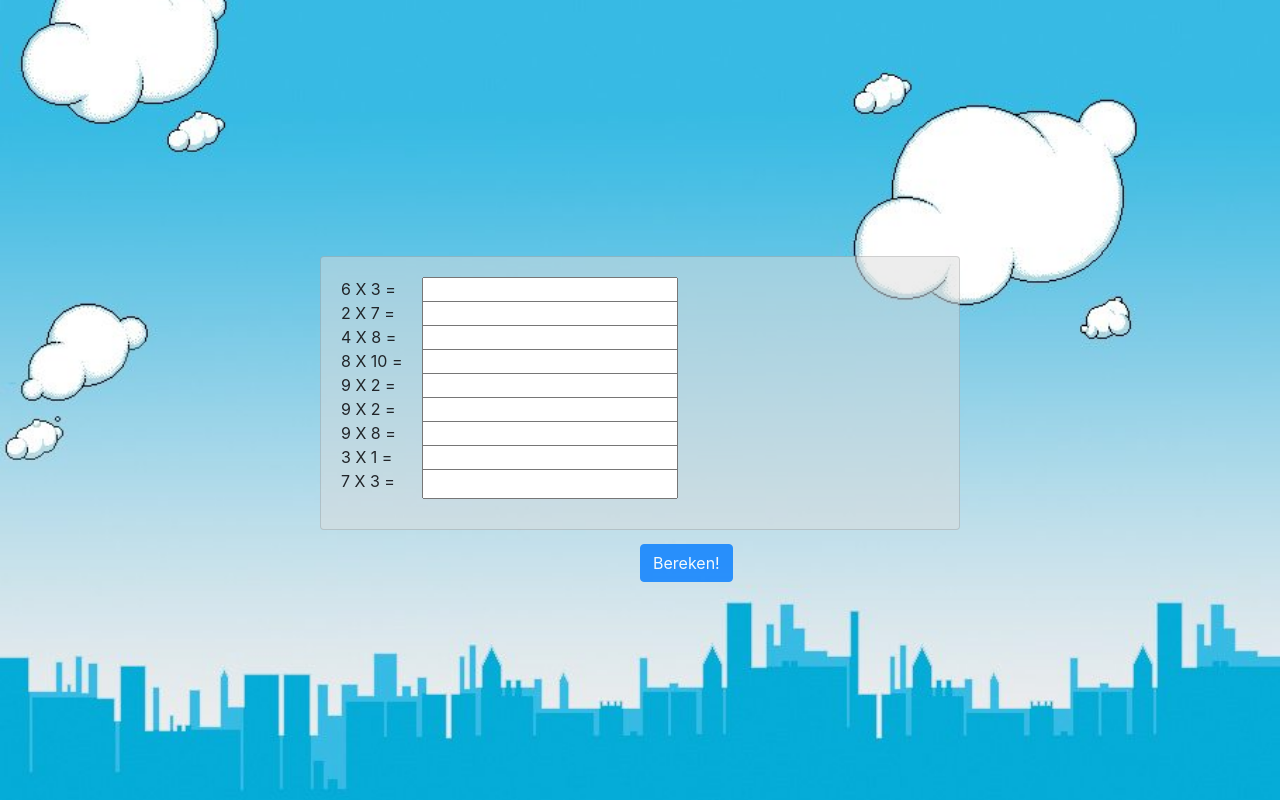
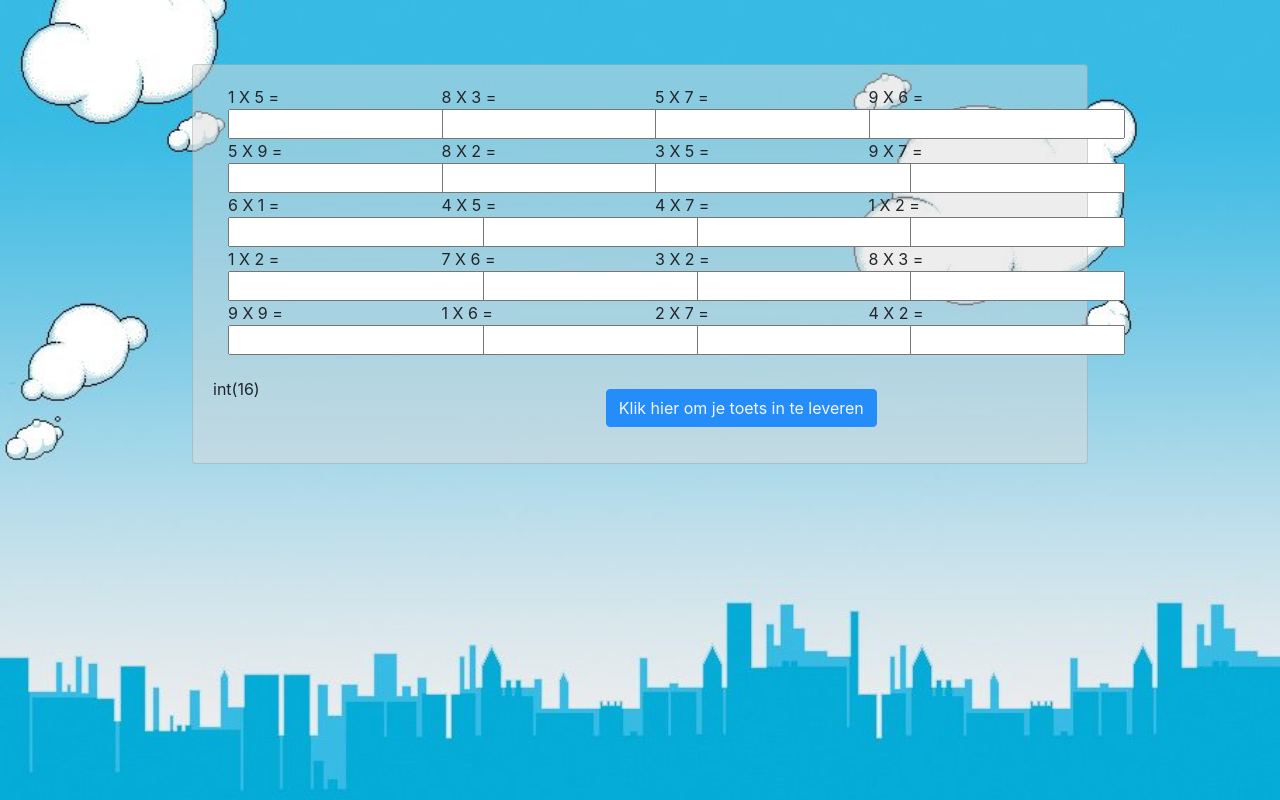
Before and after one commit to oneandonlydennis/makeathon, a PHP site: page /student/sommen.php in a window 1280 px wide. Run offline with PHP 8.4, Linux system fonts and the light colour scheme.

Commit message:
Sommen in array geplaats en preview van de declaring ervan

```diff
--- a/classes/class_student.php
+++ b/classes/class_student.php
@@ -8,19 +8,32 @@
         }
 
         public function multiply(){
-            for($y=1; $y<10; $y++){
-                $rand1 = rand(1,10);
-                $rand2 = rand(1,10);
-                $form = "$rand1 X $rand2 = <input type='number' name='num$y'><br>";
-                echo $form;
-                $this->sommen[] = [$rand1, $rand2, $rand1*$rand2];
+            for($y=0; $y<20; $y++){
+                $rand1 = rand(1, 9);
+                $rand2 = rand(1, 9);
+                $this->sommen[] = [$rand1 * $rand2];
+
+                if ($y <= 5) {
+                    $form = "<div class='eerste-helft col-3'>$rand1 X $rand2 = <input type='number' name='num$y'><br></div>";
+                    echo $form;
+                } else if ($y >= 5) {
+                    $form = "<div class='tweede-helft col-3'>$rand1 X $rand2 = <input type='number' name='num$y'><br></div>";
+                    echo $form;
+                } else if ($y >= 10) {
+                    $form = "<div class='tweede-helft col-3'>$rand1 X $rand2 = <input type='number' name='num$y'><br></div>";
+                    echo $form;
+                } else if ($y >= 15) {
+                    $form = "<div class='tweede-helft col-3'>$rand1 X $rand2 = <input type='number' name='num$y'><br></div>";
+                    echo $form;
+                }
             }
         }
 
-        public function resultaat(){
-            if ($this->sommen[0][2]) {
-                return 'Test';
-            }
+        public function arrayresult() {
+            return var_dump($this->sommen[5][0]);
+//            if ($this->sommen[0] == $sum1 && $this->sommen[1] == $sum2) {
+//                return true;
+//            }
         }
     }
 ?>
--- /dev/null
+++ b/css/sommen.css
@@ -0,0 +1,7 @@
+.eerste-helft {
+    float: left;
+}
+
+.tweede-helft {
+    float: right;
+}
--- a/css/style.css
+++ b/css/style.css
@@ -58,8 +58,8 @@ body{
 }
 
 #studentcard{
-    width: 50%;
-    margin: 20% auto 0 auto;
+    width: 70%;
+    margin: 5% auto 0 auto;
     background: rgba(220,220,220,0.5);
 }
 
@@ -71,13 +71,11 @@ body{
 }
 
 #sums input{
-    position: fixed;
     left: 33%;
 }
 
 #sums button{
-    position: fixed;
-    left: 50%;
-    top: 68%;
     opacity: 0.8;
+    margin-left: 40%;
+    margin-top: 4%;
 }
--- a/includes/database.php
+++ b/includes/database.php
@@ -5,7 +5,7 @@ class Connection {
     // Credentials
     private $servernaam = "mysql:host=localhost;dbname=rekenmaatje";
     private $gebruiker = "root";
-    private $wachtwoord = "";
+    private $wachtwoord = "2hg9tg9u";
 
     // Opties
     public $opties  = array(PDO::ATTR_ERRMODE => PDO::ERRMODE_EXCEPTION,PDO::ATTR_DEFAULT_FETCH_MODE => PDO::FETCH_ASSOC,);
--- a/student/sommen.php
+++ b/student/sommen.php
@@ -1,21 +1,29 @@
 <?php
-    //require("../includes/autoloader.php");
+    session_start();
     require("../classes/class_student.php");
+
+    error_reporting(E_ALL);
+    ini_set('display_errors', 1);
+
 ?>
 
 <html>
     <head>
         <link rel="stylesheet" href="../css/style.css">
         <link rel="stylesheet" href="../css/bootstrap.css">
+        <link rel="stylesheet" href="../css/sommen.css">
     </head>
     <body>
         <div class="card" id="studentcard">
             <div class="card-body" id="sums">
-                <form method="post">
+                <form method="POST">
+<!--                    <div class="row">-->
                     <?php
                         $kid = new Student;
+                        $kid->arrayresult();
                     ?>
-                <button type="submit" class="btn btn-primary">Bereken!</button>
+<!--                    </div>-->
+                    <button name="berekenen" type="submit" class="btn btn-primary">Klik hier om je toets in te leveren</button>
                 </form>
             </div>
         </div>
```
